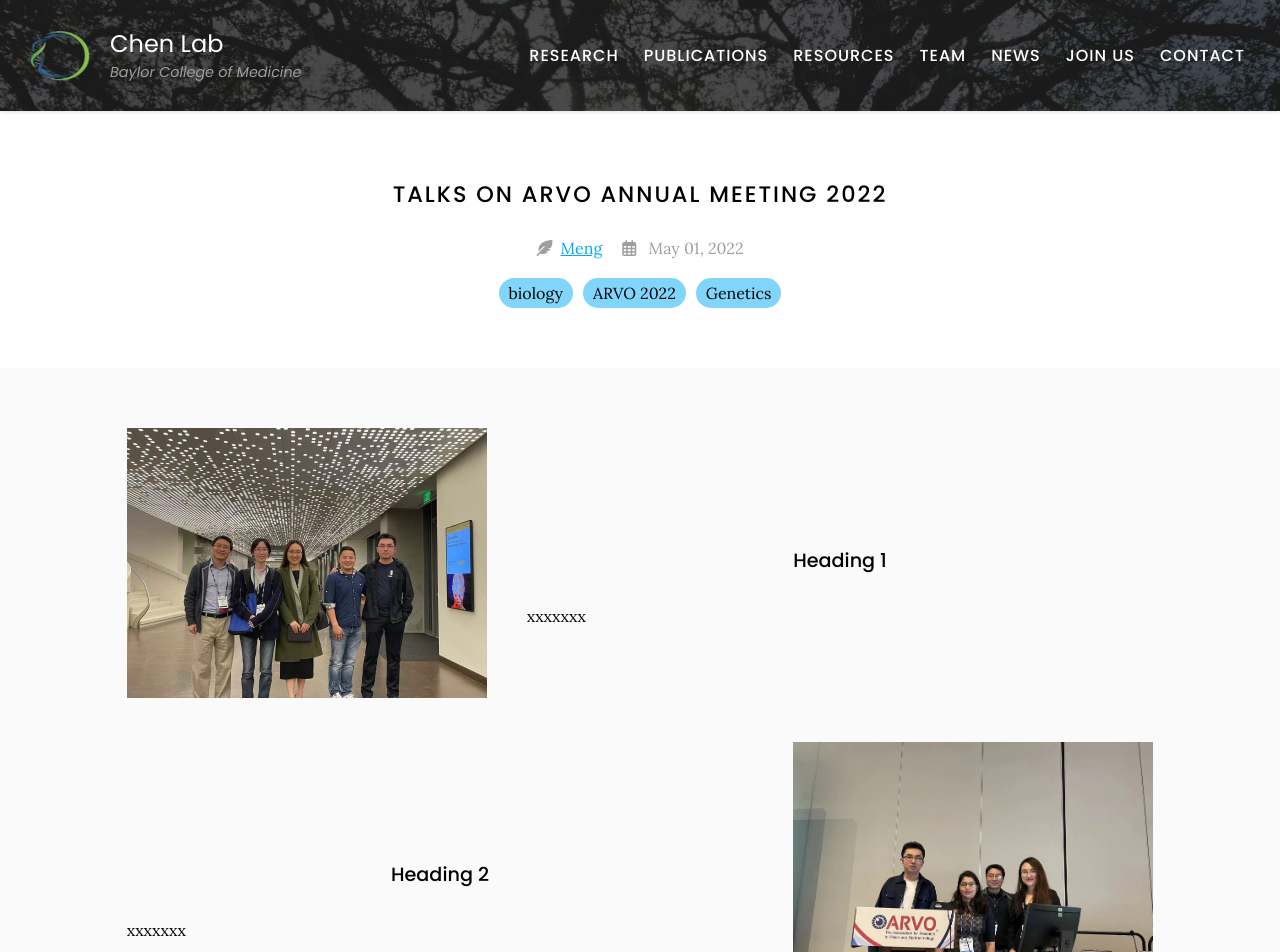
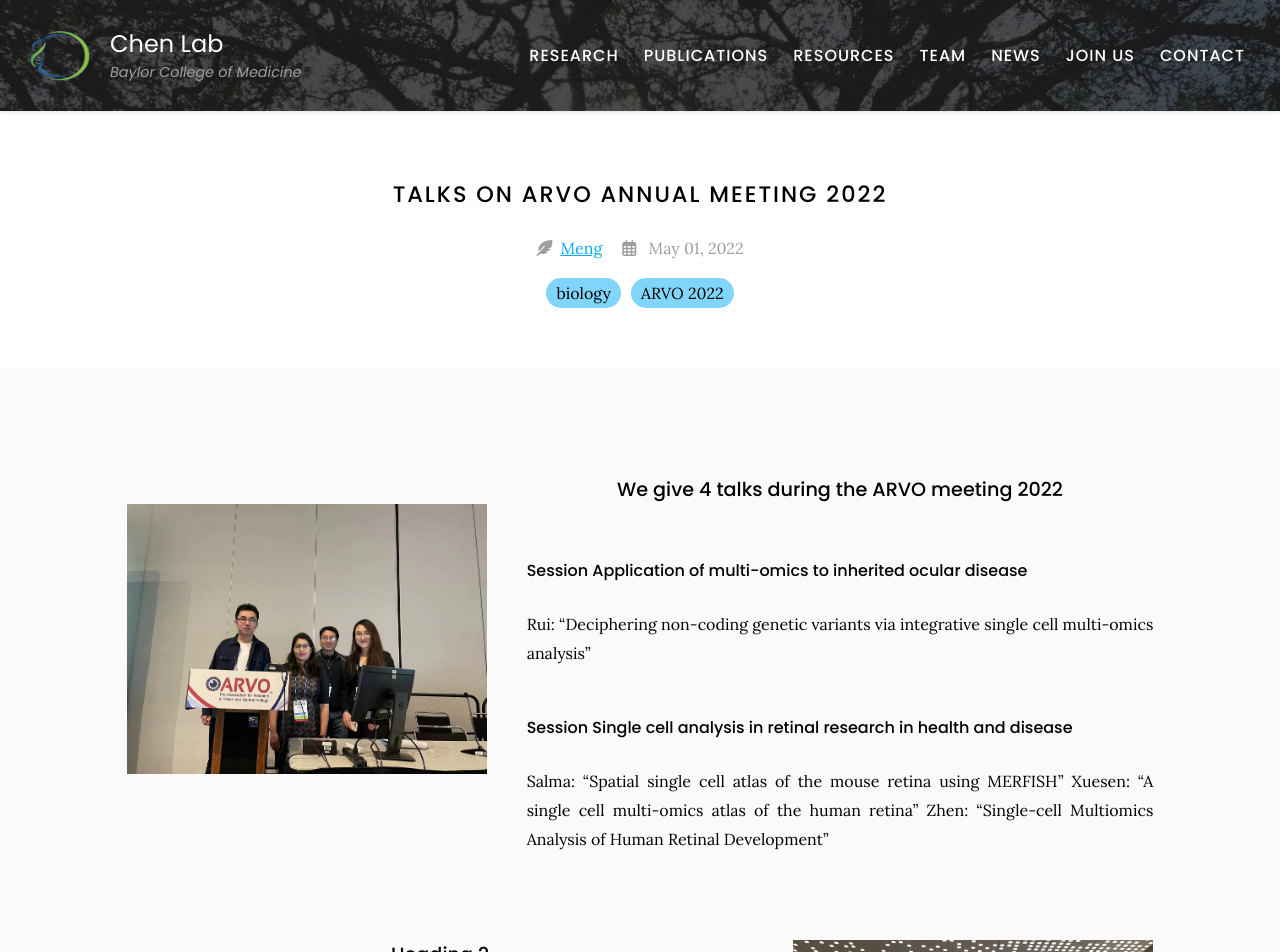
Before and after one commit to RCHENLAB/rchenlab.github.io, a Jekyll site: the page built from _posts/2022-05-01-ARVO.md, in a window 1280 px wide and 1400 px high. Shown: the top 952 px of the window. Built offline with Jekyll 4.4.1, drawn with Linux system fonts in a browser that asks for light colours; some of the changed text lies outside the part shown.

Commit message:
Update 2022-05-01-ARVO.md

```diff
--- a/_posts/2022-05-01-ARVO.md
+++ b/_posts/2022-05-01-ARVO.md
@@ -3,18 +3,26 @@ title: Talks on ARVO Annual Meeting 2022
 tags:
   - biology
   - ARVO 2022
-  - Genetics
 author: Meng
 member: Rui, Xuesen, Salma, Zhen, Xinye, Jiaxiong
 ---
 {% capture text %}
-### Heading 1
-xxxxxxx
+### We give 4 talks during the ARVO meeting 2022
+#### Session Application of multi-omics to inherited ocular disease
+Rui: "Deciphering non-coding genetic variants via integrative single cell multi-omics analysis"
+#### Session Single cell analysis in retinal research in health and disease
+Salma: "Spatial single cell atlas of the mouse retina using MERFISH"
+Xuesen: "A single cell multi-omics atlas of the human retina"
+Zhen: "Single-cell Multiomics Analysis of Human Retinal Development"
+
 {% endcapture %}
-{% include feature.html image="images/post/ARVO1.jpeg" link="" title="" text=text %}
+{% include feature.html image="images/post/ARVO2.jpeg" link="" title="" text=text %}
 
 {% capture text %}
 ### Heading 2
-xxxxxxx
+#### Session Molecular Mechanisms Underlying Inherited Ocular Disease
+Xinye: "Systematic Identification of Deep-intronic Splicing Variants in a Large Cohort of Patients with Inherited Retinal Diseases"
+#### Session Animal models of human ocular disease
+Jiaxiong: "Spata7 is Required for Maintenance of the Retinal Connecting Cilium"
 {% endcapture %}
-{% include feature.html image="images/post/ARVO2.jpeg" link="" title="" text=text flip=true%}
+{% include feature.html image="images/post/ARVO1.jpeg" link="" title="" text=text flip=true%}
```
